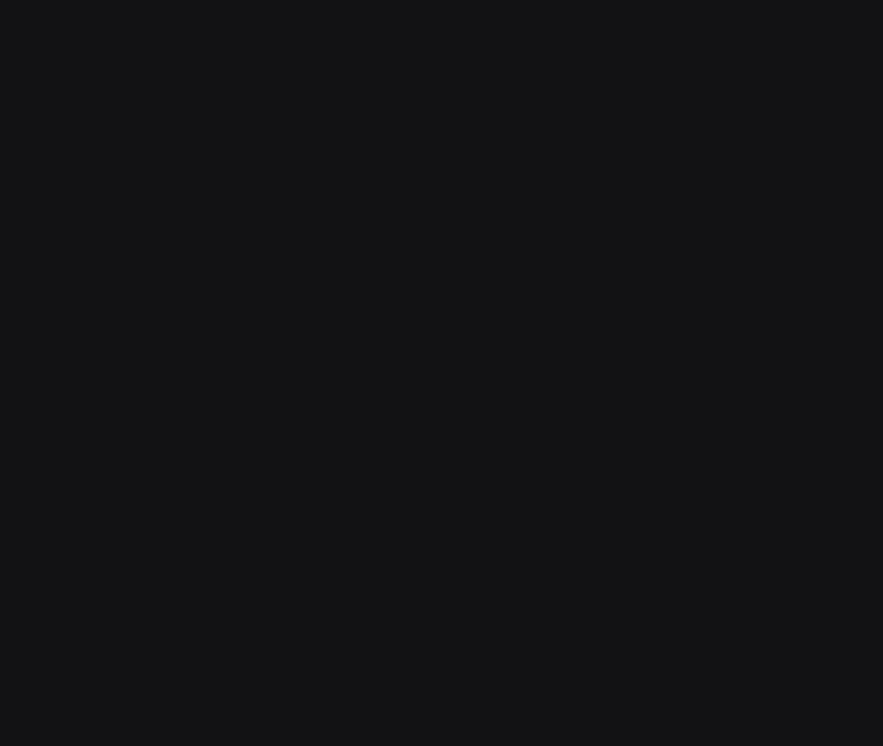
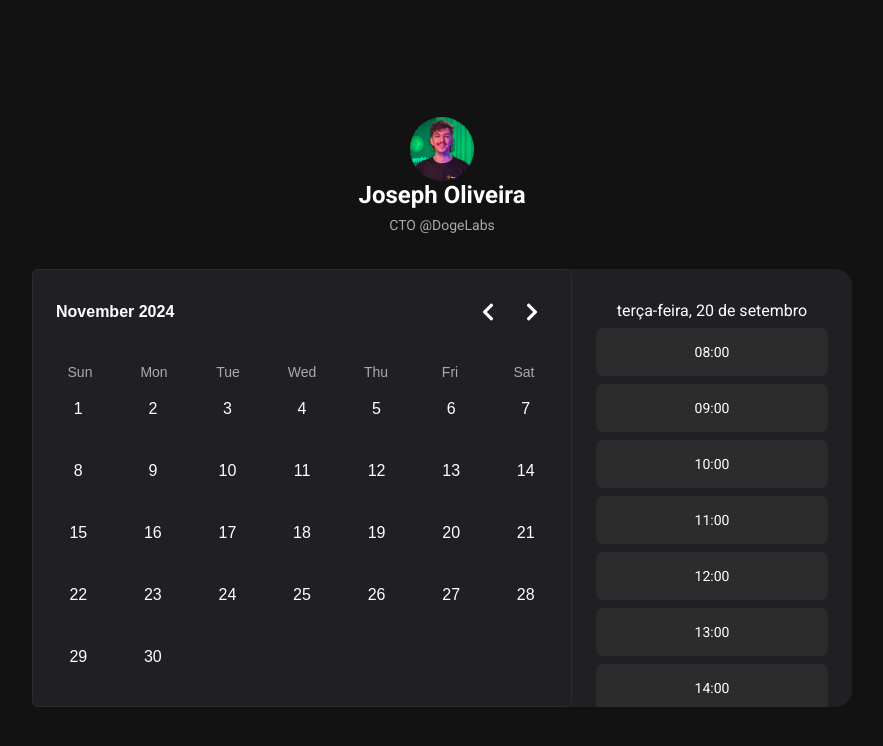
Before and after one commit to pedrohenrrrxz/vite-project, a React (Vite) app: page /Calendar2 in a window 1280 px wide. Before the commit this address had no page. Shown: the top 746 px of the page, without its empty margins (198-1081 px from the left). Built offline with nearby package versions, Linux system fonts and the light colour scheme.

Commit message:
Adicionando a 2 tela de calendar2 e com horas

```diff
--- a/package.json
+++ b/package.json
@@ -16,6 +16,7 @@
     "@fortawesome/react-fontawesome": "^0.2.2",
     "react": "^18.3.1",
     "react-dom": "^18.3.1",
+    "react-icons": "^5.3.0",
     "react-router-dom": "^7.0.1",
     "styled-components": "^6.1.13"
   },
--- /dev/null
+++ b/src/components/Calendar.tsx
@@ -0,0 +1,144 @@
+import React from 'react';
+import styled from 'styled-components';
+import { FaChevronLeft, FaChevronRight } from 'react-icons/fa'; // Ícones de seta
+
+const CalendarWrapper = styled.div`
+  display: flex;
+  flex-direction: column;
+  align-items: center;
+  font-family: 'Arial', sans-serif;
+  width: 540px;
+  height: 438px;
+  border-radius: 6px;
+  background-color: #202024;
+  border: 1px solid #2a2a2f;
+`;
+
+const CalendarHeader = styled.div`
+  display: flex;
+  justify-content: space-between;
+  align-items: center;
+  width: 540px;
+  height: 136px;
+  border-radius: 6px 6px 0 0;
+  padding: 0px 24px;
+`;
+
+const MonthName = styled.h2`
+  font-size: 16px;
+  line-height: 22.5px;
+  color: #FFF;
+`;
+
+const NavigationButtons = styled.div`
+  display: flex;
+  gap: 12px;
+
+  button {
+    display: flex;
+    justify-content: center;
+    align-items: center;
+    width: 32px;
+    height: 32px;
+    background-color: transparent;
+    border: none;
+    cursor: pointer;
+    border-radius: 50%;
+    transition: background-color 0.2s ease-in-out;
+
+    &:hover {
+      background-color: #3c3c3c;
+    }
+
+    svg {
+      color: #fff;
+      width: 20px;
+      height: 20px;
+    }
+  }
+`;
+
+const CalendarBody = styled.div`
+  display: flex;
+  flex-direction: column;
+  gap: 10px;
+  width: 100%;
+  padding: 10px;
+  background-color: #202024;
+  border-radius: 6px;
+`;
+
+const DaysOfWeek = styled.div`
+  display: grid;
+  grid-template-columns: repeat(7, 1fr);
+  width: 100%;
+`;
+
+const MonthDays = styled.div`
+  display: grid;
+  grid-template-columns: repeat(7, 1fr);
+  gap: 4px;
+  width: 100%;
+  height: 306px;
+`;
+
+const Day = styled.div<{ isWeekend: boolean }>`
+  align-items: center;
+  padding: 10px;
+  text-align: center;
+  background-color: transparent;
+  border-radius: 5px;
+  cursor: pointer;
+  color: #fff;
+
+  &:hover {
+    background-color: #3c3c3c;
+  }
+`;
+
+const DayWeek = styled.div`
+  text-align: center;
+  font-weight: 500;
+  font-size: 14px;
+  color: #A9A9B2;
+`;
+
+const Agenda: React.FC = () => {
+  const daysOfWeek = ['Sun', 'Mon', 'Tue', 'Wed', 'Thu', 'Fri', 'Sat'];
+  const monthDays = Array.from({ length: 30 }, (_, i) => ({
+    day: i + 1,
+    isWeekend: i % 7 === 5 || i % 7 === 6,
+  }));
+
+  return (
+    <CalendarWrapper>
+      <CalendarHeader>
+        <MonthName>November 2024</MonthName>
+        <NavigationButtons>
+          <button>
+            <FaChevronLeft /> {/* Ícone de seta para a esquerda */}
+          </button>
+          <button>
+            <FaChevronRight /> {/* Ícone de seta para a direita */}
+          </button>
+        </NavigationButtons>
+      </CalendarHeader>
+      <CalendarBody>
+        <DaysOfWeek>
+          {daysOfWeek.map((day, index) => (
+            <DayWeek key={index}>{day}</DayWeek>
+          ))}
+        </DaysOfWeek>
+        <MonthDays>
+          {monthDays.map((date, index) => (
+            <Day key={index} isWeekend={date.isWeekend}>
+              {date.day}
+            </Day>
+          ))}
+        </MonthDays>
+      </CalendarBody>
+    </CalendarWrapper>
+  );
+};
+
+export default Agenda;
--- /dev/null
+++ b/src/pages/Agenda/Meeting.tsx
@@ -0,0 +1,85 @@
+import React from "react";
+import styled from "styled-components";
+import Agenda from "../../components/Calendar";
+
+
+const PageWrapper = styled.div`
+  display: flex;
+  justify-content: center;
+  align-items: center;
+  height: 100vh;
+  background-color: #121212;
+`;
+
+const Container = styled.div`
+  display: flex;
+  flex-direction: column;
+  width: 540px;
+  height: 598px;
+  gap: 12px;
+  border-radius: 16px;
+  justify-content: center;
+  align-items: center;
+`;
+
+const Header = styled.div`
+  display: flex;
+  flex-direction: column;
+  align-items: center;
+  justify-content: space-between;
+  padding: 24px 0px;
+`;
+
+const Title = styled.div`
+  display: flex;
+  flex-direction: column;
+  justify-content: space-between;
+  align-items: center;
+`;
+
+const IconImage = styled.img`
+  border-radius: 50%;
+  width: 64px;
+  height: 64px;
+`;
+
+const Text = styled.div`
+  display: flex;
+  flex-direction: column;
+  align-items: center;
+  gap: 8px;
+
+  h1 {
+    font-size: 24px;
+    font-weight: bold;
+    color: #ffffff;
+    margin: 0;
+  }
+
+  p {
+    font-size: 14px;
+    color: #a9a9a9;
+    margin: 0;
+  }
+`;
+
+const Meeting: React.FC = () => {
+  return (
+    <PageWrapper>
+      <Container>
+        <Header>
+          <Title>
+            <IconImage src="/fotodeperfil.png" alt="Ícone" />
+            <Text>
+              <h1>Joseph Oliveira</h1>
+              <p>CTO @DogeLabs</p>
+            </Text>
+          </Title>
+        </Header>
+        <Agenda />
+      </Container>
+    </PageWrapper>
+  );
+};
+
+export default Meeting;
--- /dev/null
+++ b/src/pages/AgendaTimes/Meeting2.tsx
@@ -0,0 +1,168 @@
+import React from "react";
+import styled from "styled-components";
+import Calendar from "../../components/Calendar";
+
+const PageWrapper = styled.div`
+  display: flex;
+  justify-content: center;
+  align-items: center;
+  height: 100vh;
+  background-color: #121212;
+`;
+
+const Container = styled.div`
+  display: flex;
+  flex-direction: column;
+  width: 540px;
+  height: 598px;
+  gap: 12px;
+  border-radius: 16px;
+  justify-content: center;
+  align-items: center;
+`;
+
+const Header = styled.div`
+  display: flex;
+  flex-direction: column;
+  align-items: center;
+  justify-content: space-between;
+  padding: 24px 0px;
+`;
+
+const Title = styled.div`
+  display: flex;
+  flex-direction: column;
+  justify-content: space-between;
+  align-items: center;
+`;
+
+const IconImage = styled.img`
+  border-radius: 50%;
+  width: 64px;
+  height: 64px;
+`;
+
+const Text = styled.div`
+  display: flex;
+  flex-direction: column;
+  align-items: center;
+  gap: 8px;
+
+  h1 {
+    font-size: 24px;
+    font-weight: bold;
+    color: #ffffff;
+    margin: 0;
+  }
+
+  p {
+    font-size: 14px;
+    color: #a9a9a9;
+    margin: 0;
+  }
+`;
+
+const Modal = styled.div`
+  display: flex;
+  flex-direction: row;
+  background-color:#202024;
+  border-radius: 16px;
+  width: 820px;
+  height: 438px;
+`;
+
+const Time = styled.div`
+  display: flex;
+  flex-direction: column;
+  width: 280px;
+  height: 438px;
+  padding: 24px 24px 0px 24px;
+  border-radius: 0px 6px 6px 0px;
+  overflow-y: auto; /* Permite o scroll vertical se o conteúdo ultrapassar o limite */
+  scrollbar-width: thin; /* Para navegadores modernos */
+  scrollbar-color: #3c3c3c transparent;
+
+  &::-webkit-scrollbar {
+    width: 6px; /* Largura da barra de rolagem */
+  }
+
+  &::-webkit-scrollbar-thumb {
+    background-color: #3c3c3c; /* Cor da barra de rolagem */
+    border-radius: 8px; /* Borda arredondada */
+  }
+
+  &::-webkit-scrollbar-track {
+    background-color: transparent; /* Cor do fundo do scroll */
+  }
+`;
+
+const HeaderTime = styled.div`
+  padding: 8px 0;
+  text-align: center;
+
+  p {
+    color: #ffffff;
+    font-size: 16px;
+    margin: 0;
+  }
+`;
+
+const TimesNav = styled.div`
+  display: grid;
+  grid-template-columns: repeat(1, 7fr);
+  gap: 8px;
+  padding-bottom: 16px;
+`;
+
+const ObjectTime = styled.div`
+  height: 48px;
+  background-color: #2c2c2c;
+  border-radius: 8px;
+  display: flex;
+  justify-content: center;
+  align-items: center;
+  color: #ffffff;
+  font-size: 14px;
+  cursor: pointer;
+
+  &:hover {
+    background-color: #3c3c3c;
+  }
+`;
+
+const Meeting2: React.FC = () => {
+    return (
+        <PageWrapper>
+            <Container>
+                <Header>
+                    <Title>
+                        <IconImage src="/fotodeperfil.png" alt="Ícone" />
+                        <Text>
+                            <h1>Joseph Oliveira</h1>
+                            <p>CTO @DogeLabs</p>
+                        </Text>
+                    </Title>
+                </Header>
+                <Modal>
+                   <Calendar />
+                   <Time>
+                        <HeaderTime>
+                            <p>terça-feira, 20 de setembro</p>
+                        </HeaderTime>
+                        <TimesNav>
+                            <ObjectTime>08:00</ObjectTime>
+                            <ObjectTime>09:00</ObjectTime>
+                            <ObjectTime>10:00</ObjectTime>
+                            <ObjectTime>11:00</ObjectTime>
+                            <ObjectTime>12:00</ObjectTime>
+                            <ObjectTime>13:00</ObjectTime>
+                            <ObjectTime>14:00</ObjectTime>
+                        </TimesNav>
+                   </Time>
+                </Modal>
+            </Container>
+        </PageWrapper>
+    );
+};
+
+export default Meeting2;
--- a/src/routes/Routes.tsx
+++ b/src/routes/Routes.tsx
@@ -8,6 +8,8 @@
 import Registrar3 from "../pages/Registrar3/Registrar3";
 import Registrar4 from "../pages/Registrar4/Registrar4";
 import Home from "../pages/Home/Home";
+import Meeting from "../pages/Agenda/Meeting";
+import Meeting2 from "../pages/AgendaTimes/Meeting2";
 
 
 const AppRoutes: React.FC = () => {
@@ -19,6 +21,9 @@
         <Route path="/Registrar2" element={<Registrar2/>}/>
         <Route path="/Registrar3" element={<Registrar3/>}/>
         <Route path="/Registrar4" element={<Registrar4/>}/>
+        <Route path="/Calendar" element={<Meeting/>}/>
+        <Route path="/Calendar2" element={<Meeting2/>}/>
+
       </Routes>
     </BrowserRouter>
   );
```
Also changed, not shown: src/pages/Agenda/Agenda.tsx (deleted), 1 other file (tests, documents, lock files or other folders).
